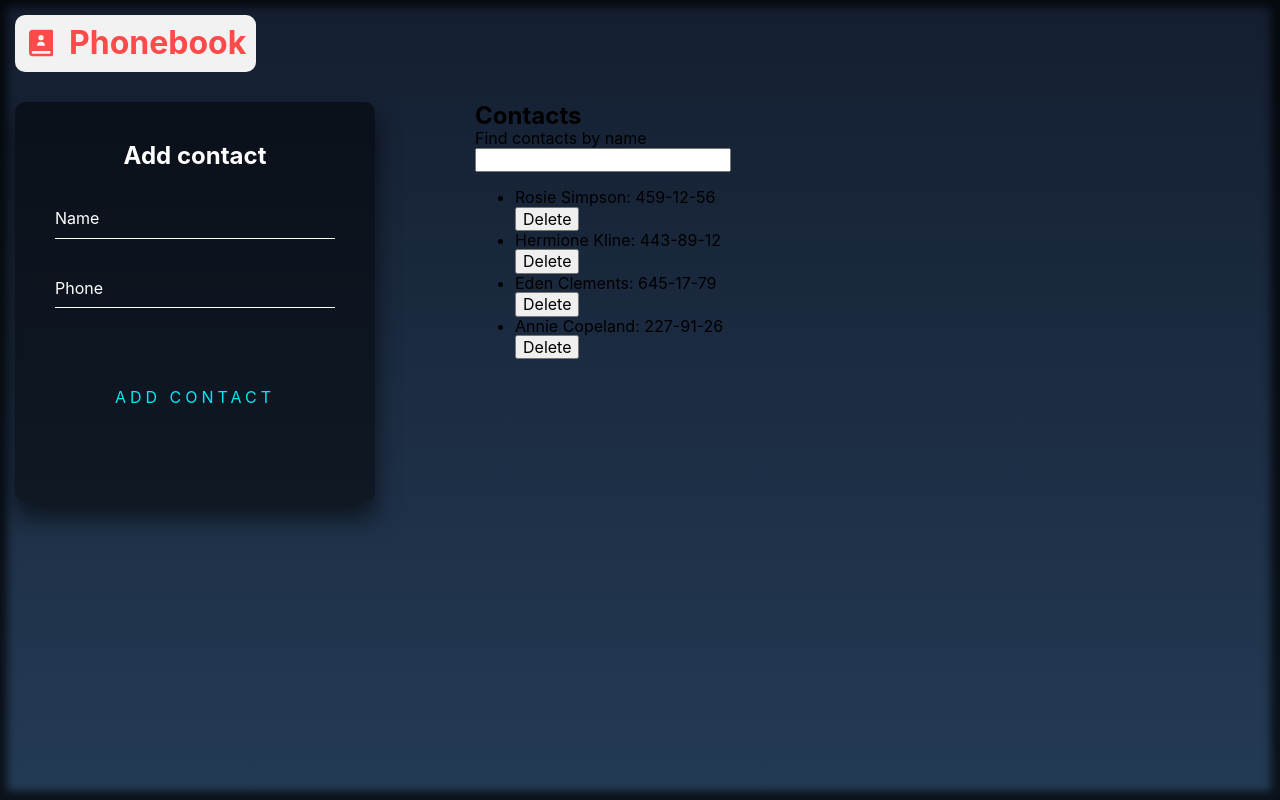
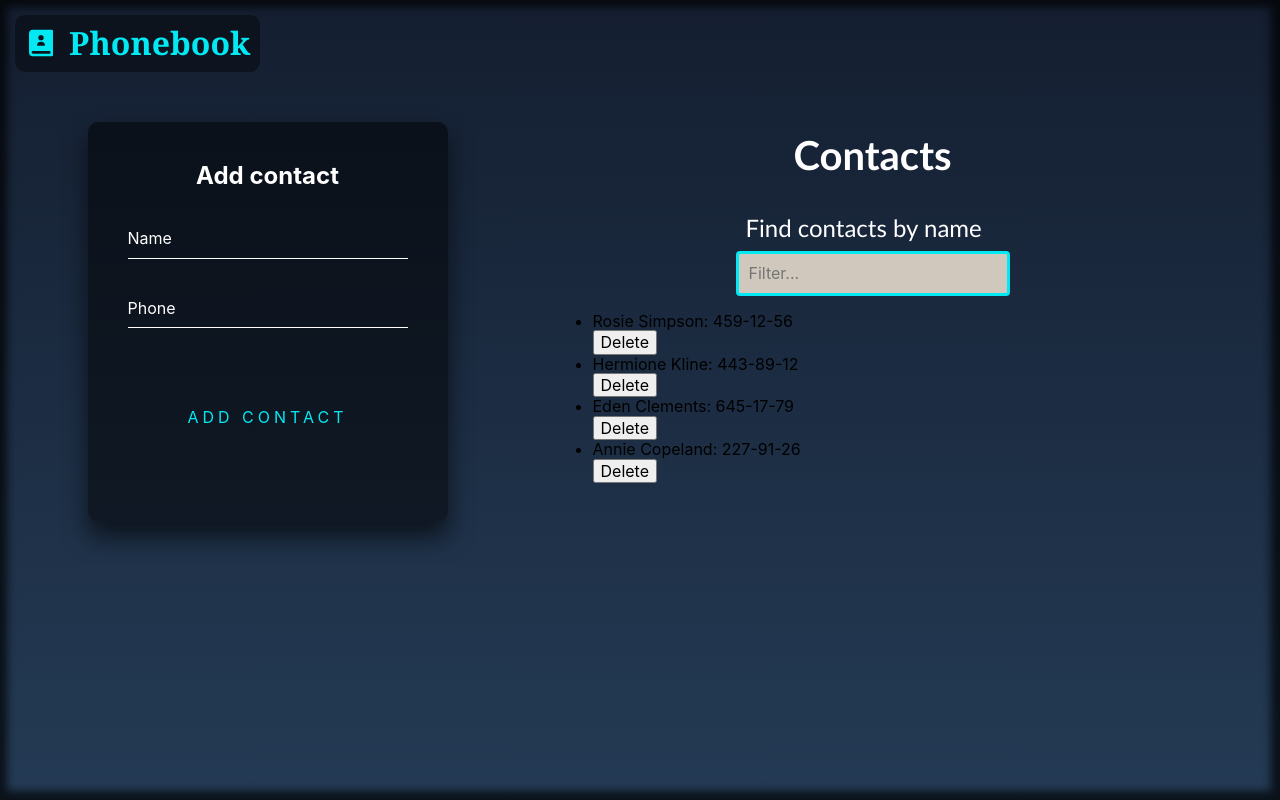
Before and after one commit to Oleggman/goit-react-hw-02-phonebook, a React (Create React App) app: page / in a window 1280 px wide. Built offline with nearby package versions, Linux system fonts and the light colour scheme.

Commit message:
Create styles for filter

```diff
--- a/src/components/App.jsx
+++ b/src/components/App.jsx
@@ -5,7 +5,7 @@ import { RiContactsBook2Fill } from 'react-icons/ri';
 import { ContactsForm } from './ContactsForm/ContactsForm'
 import { ContactsBook } from './ContactsBook/ContactsBook'
 import { Filter } from './Filter/Filter'
-import { MainContainer, AppTitle } from './App.styled';
+import { MainContainer, AppTitle, ContactsList, ContactsTitle } from './App.styled';
 export default class App extends Component {
   state = {
     contacts: [
@@ -66,14 +66,14 @@ export default class App extends Component {
         <MainContainer>
           <ContactsForm onSubmitForm={this.onAddContacts} />
 
-          <div>
-            <h2>Contacts</h2>
+          <ContactsList>
+            <ContactsTitle>Contacts</ContactsTitle>
             <Filter filter={filter} onInputFilter={this.onInputFilter} />
             <ContactsBook
               contacts={this.getContacts()}
               onDeleteContact={this.onDeleteContact}
             />
-          </div>
+          </ContactsList>
         </MainContainer>
       </div>
     )
--- a/src/components/App.styled.js
+++ b/src/components/App.styled.js
@@ -2,7 +2,8 @@ import styled from "styled-components";
 
 export const MainContainer = styled.div`
   display: flex;
-  gap: 100px;
+  padding: 20px;
+  justify-content: space-around;
 `;
 
 export const AppTitle = styled.h1`
@@ -10,9 +11,23 @@ export const AppTitle = styled.h1`
   display: flex;
   align-items: center;
   gap: 12px;
-  background: #f2f2f2;
-  color: #ff4a4a;
+  background: rgb(0, 0, 0, 0.4);
+  color: #03e9f4;
   width: fit-content;
   padding: 10px;
   border-radius: 10px;
+  font-family: Cambria, Cochin, Georgia, Times, 'Times New Roman', serif;
 `;
+
+export const ContactsList = styled.div`
+  width: 50vw;
+`;
+
+export const ContactsTitle = styled.h2`
+  text-align: center;
+  margin-bottom: 16px;
+  color: white;
+  padding: 10px;
+  font-size: 40px;
+  font-family: 'Gill Sans', 'Gill Sans MT', Calibri, 'Trebuchet MS', sans-serif;
+`;
--- a/src/components/Filter/Filter.jsx
+++ b/src/components/Filter/Filter.jsx
@@ -1,8 +1,10 @@
+import { InputFilter, FilterTitle, FilterBox } from "./Filter.styled";
+
 export const Filter = ({ filter, onInputFilter }) => {
   return (
-    <div>
-      <p>Find contacts by name</p>
-      <input type="text" value={filter} onChange={onInputFilter} />
-    </div>
+    <FilterBox>
+      <FilterTitle>Find contacts by name</FilterTitle>
+      <InputFilter placeholder="Filter..." type="text" value={filter} onChange={onInputFilter} />
+    </FilterBox>
   );
 }
--- a/src/components/Filter/Filter.styled.js
+++ b/src/components/Filter/Filter.styled.js
@@ -0,0 +1,25 @@
+import styled from "styled-components";
+
+export const FilterBox = styled.div`
+  width: fit-content;
+  margin: 0 auto;
+`;
+
+export const InputFilter = styled.input`
+  background-color: #d0c8bc;
+  border: 3px solid #03e9f4;
+  border-radius: 4px;
+  outline: none;
+  margin-right: 10px;
+  padding: 10px;
+  font-size: 16px;
+  display: block;
+  margin: 0 auto;
+`;
+
+export const FilterTitle = styled.p`
+  color: white;
+  padding: 10px;
+  font-size: 24px;
+  font-family: 'Gill Sans', 'Gill Sans MT', Calibri, 'Trebuchet MS', sans-serif;
+`;
```
Also changed, not shown: src/img/phonebook-bg.jpg (deleted).
